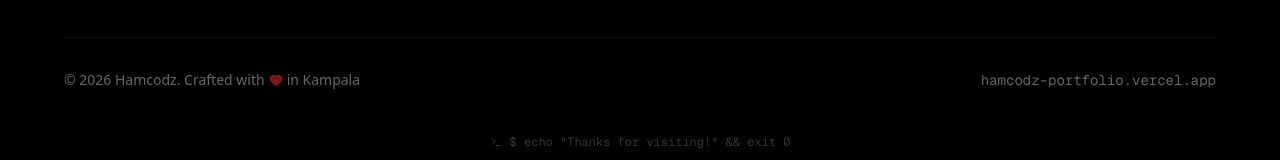
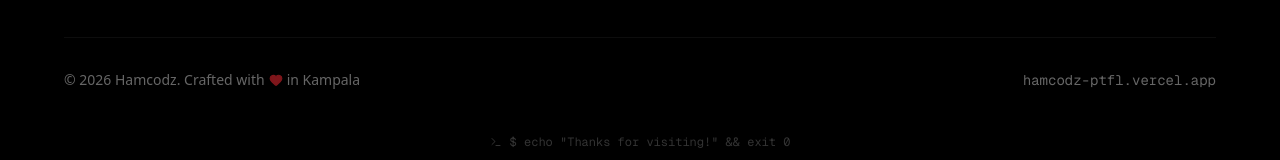
Before and after one commit to hamtechug256/hamcodz, a Next.js app: page / in a window 1280 px wide. Shown: the part 6913-7073 px from the top of the page. Built offline with nearby package versions, Linux system fonts and the light colour scheme.

Commit message:
Fix all links and images

```diff
--- a/src/components/portfolio/Footer.tsx
+++ b/src/components/portfolio/Footer.tsx
@@ -94,12 +94,12 @@ export function Footer() {
 
             <div className="flex items-center gap-4">
               <a
-                href="https://hamcodz-portfolio.vercel.app"
+                href="https://hamcodz-ptfl.vercel.app"
                 target="_blank"
                 rel="noopener noreferrer"
                 className="text-sm text-white/40 hover:text-emerald-400 transition-colors font-mono"
               >
-                hamcodz-portfolio.vercel.app
+                hamcodz-ptfl.vercel.app
               </a>
             </div>
           </div>
```
